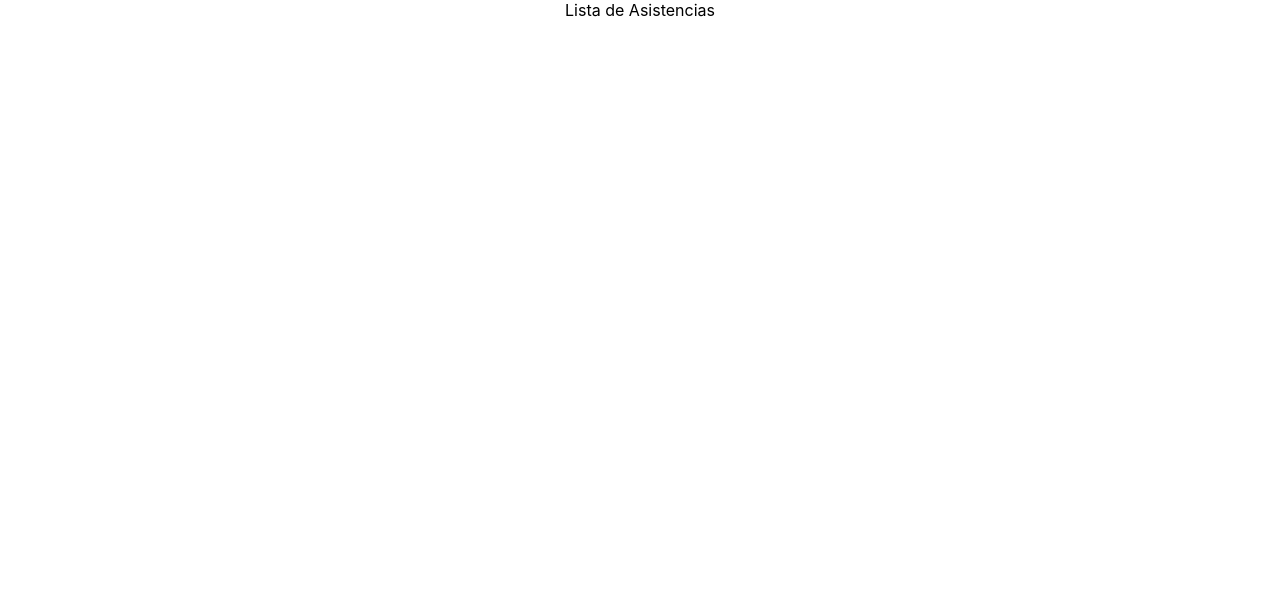
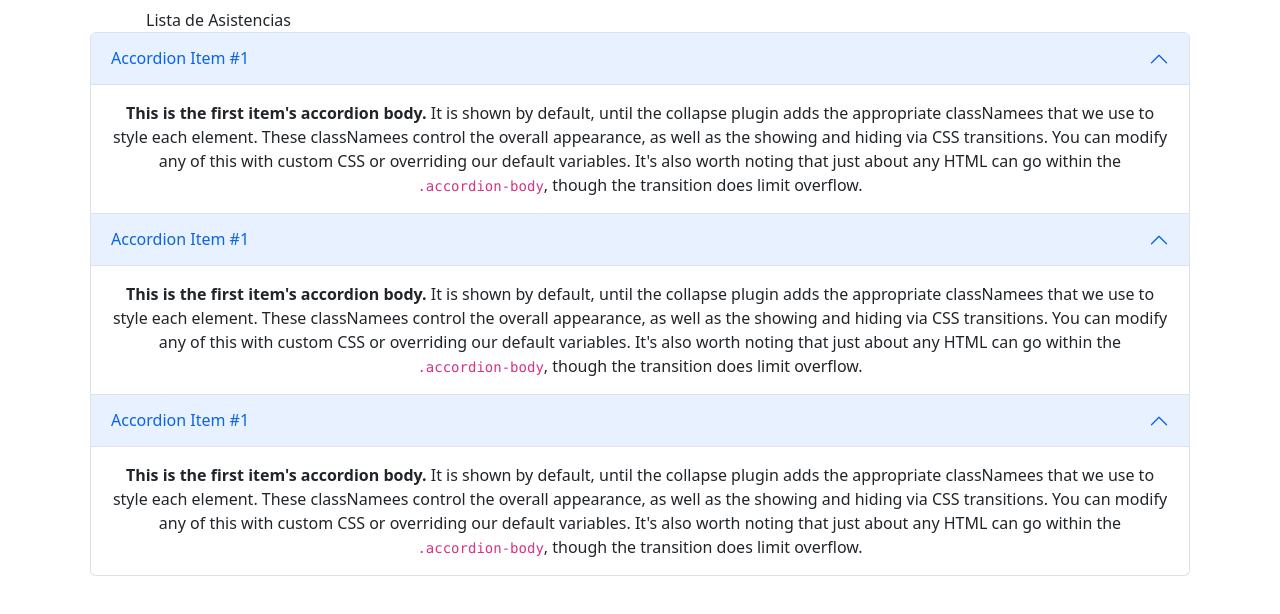
Before and after one commit to pablospizzamiglio/unq-eis-gav-web, a React (Create React App) app: page / in a window 1280 px wide. Shown: the top 614 px of the page. Built offline with nearby package versions, Linux system fonts and the light colour scheme.

Commit message:
Add component to display list (#2)

```diff
--- a/src/App.js
+++ b/src/App.js
@@ -2,6 +2,8 @@
 import "./App.css";
 import Home from "./components/Home";
 import NotFound from "./components/NotFound";
+import "bootstrap/dist/css/bootstrap.css";
+import "bootstrap/dist/js/bootstrap.js";
 
 const App = () => {
   return (
--- /dev/null
+++ b/src/components/Home/Accordion.jsx
@@ -0,0 +1,101 @@
+const Acoordion = () => {
+  return (
+    <div className="accordion" id="accordionExample">
+      <div className="accordion-item">
+        <h2 className="accordion-header" id="headingOne">
+          <button
+            className="accordion-button"
+            type="button"
+            data-bs-toggle="collapse"
+            data-bs-target="#collapseOne"
+            aria-expanded="true"
+            aria-controls="collapseOne"
+          >
+            Accordion Item #1
+          </button>
+        </h2>
+        <div
+          id="collapseOne"
+          className="accordion-collapse collapse show"
+          aria-labelledby="headingOne"
+          data-bs-parent="#accordionExample"
+        >
+          <div className="accordion-body">
+            <strong>This is the first item's accordion body.</strong> It is
+            shown by default, until the collapse plugin adds the appropriate
+            classNamees that we use to style each element. These classNamees
+            control the overall appearance, as well as the showing and hiding
+            via CSS transitions. You can modify any of this with custom CSS or
+            overriding our default variables. It's also worth noting that just
+            about any HTML can go within the <code>.accordion-body</code>,
+            though the transition does limit overflow.
+          </div>
+        </div>
+      </div>
+      <div className="accordion-item">
+        <h2 className="accordion-header" id="headingOne">
+          <button
+            className="accordion-button"
+            type="button"
+            data-bs-toggle="collapse"
+            data-bs-target="#collapseOne"
+            aria-expanded="true"
+            aria-controls="collapseOne"
+          >
+            Accordion Item #1
+          </button>
+        </h2>
+        <div
+          id="collapseOne"
+          className="accordion-collapse collapse show"
+          aria-labelledby="headingOne"
+          data-bs-parent="#accordionExample"
+        >
+          <div className="accordion-body">
+            <strong>This is the first item's accordion body.</strong> It is
+            shown by default, until the collapse plugin adds the appropriate
+            classNamees that we use to style each element. These classNamees
+            control the overall appearance, as well as the showing and hiding
+            via CSS transitions. You can modify any of this with custom CSS or
+            overriding our default variables. It's also worth noting that just
+            about any HTML can go within the <code>.accordion-body</code>,
+            though the transition does limit overflow.
+          </div>
+        </div>
+      </div>
+      <div className="accordion-item">
+        <h2 className="accordion-header" id="headingOne">
+          <button
+            className="accordion-button"
+            type="button"
+            data-bs-toggle="collapse"
+            data-bs-target="#collapseOne"
+            aria-expanded="true"
+            aria-controls="collapseOne"
+          >
+            Accordion Item #1
+          </button>
+        </h2>
+        <div
+          id="collapseOne"
+          className="accordion-collapse collapse show"
+          aria-labelledby="headingOne"
+          data-bs-parent="#accordionExample"
+        >
+          <div className="accordion-body">
+            <strong>This is the first item's accordion body.</strong> It is
+            shown by default, until the collapse plugin adds the appropriate
+            classNamees that we use to style each element. These classNamees
+            control the overall appearance, as well as the showing and hiding
+            via CSS transitions. You can modify any of this with custom CSS or
+            overriding our default variables. It's also worth noting that just
+            about any HTML can go within the <code>.accordion-body</code>,
+            though the transition does limit overflow.
+          </div>
+        </div>
+      </div>
+    </div>
+  );
+};
+
+export default Acoordion;
--- a/src/components/Home/Home.jsx
+++ b/src/components/Home/Home.jsx
@@ -1,8 +1,11 @@
+import Acoordion from "./Accordion";
+
 const Home = () => {
   return (
     <div className="container">
       <div className="row">
         <div className="col-sm-3">Lista de Asistencias</div>
+        <Acoordion></Acoordion>
       </div>
     </div>
   );
```
